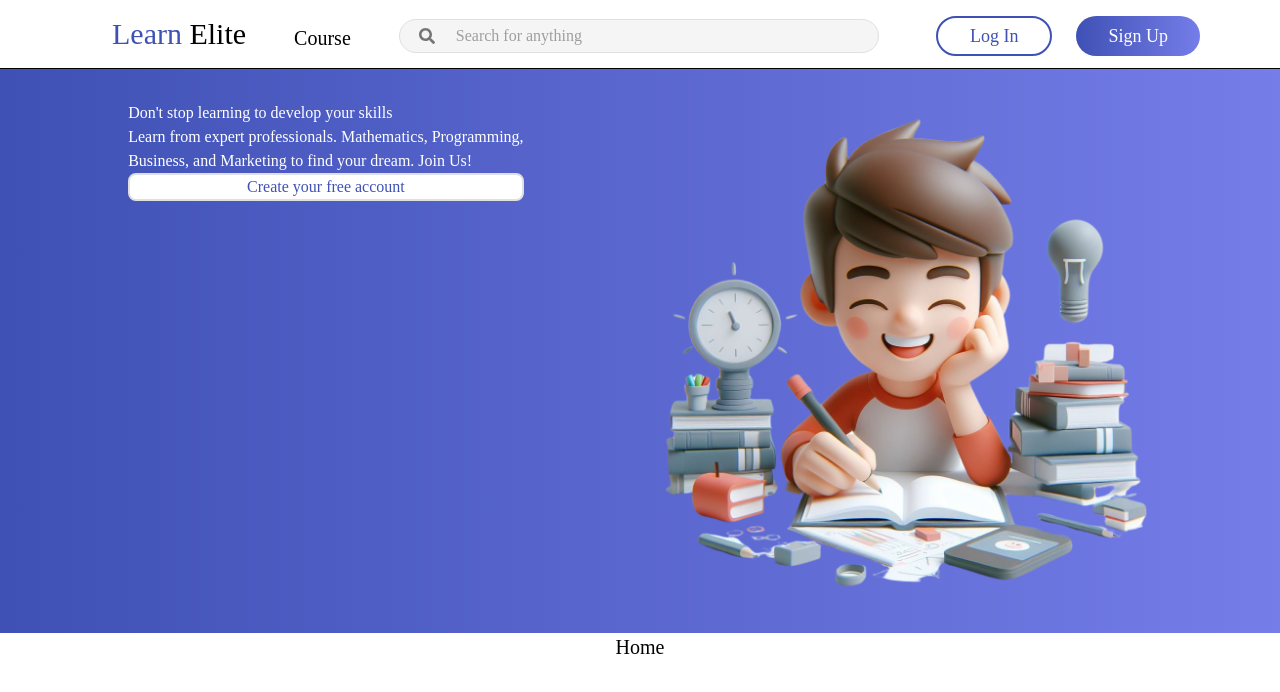
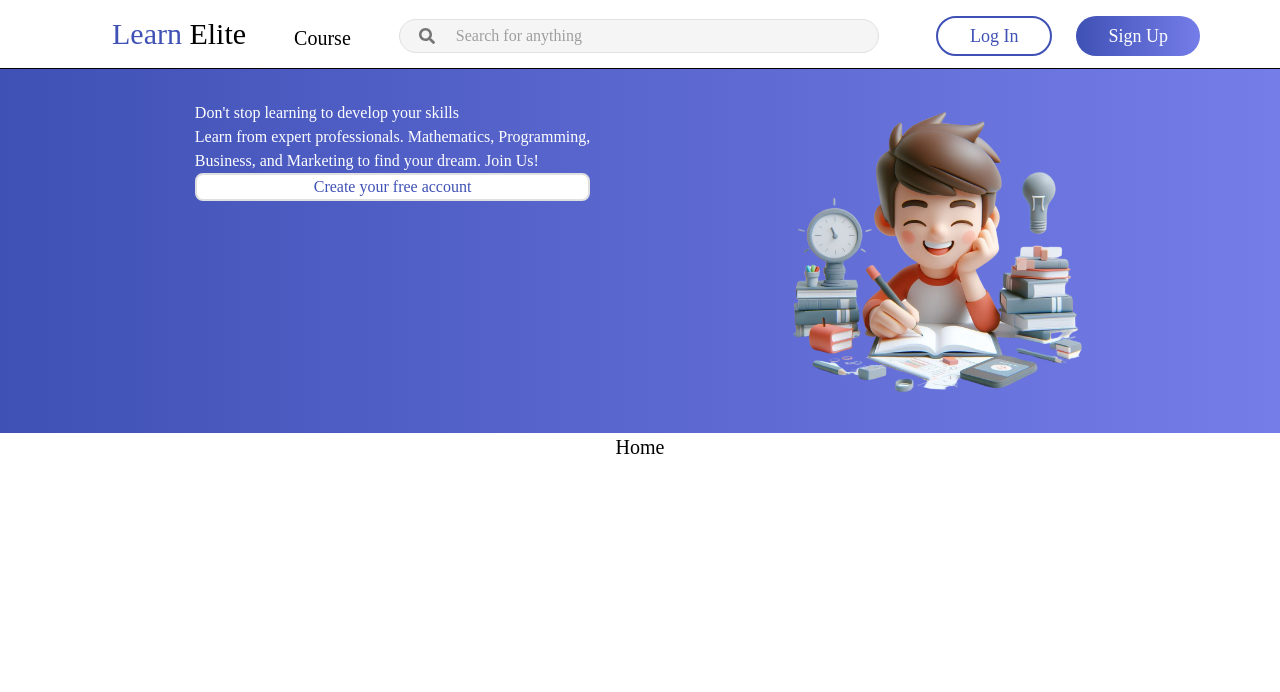
Before and after one commit to Jenesix/skku-webprogramming-Finalproject, a Next.js app: page / in a window 1280 px wide. Shown: the top 692 px of the page. Built offline with nearby package versions, Linux system fonts and the light colour scheme.

Commit message:
Change banner img size
500*500 -> 300*300

```diff
--- a/app/page.js
+++ b/app/page.js
@@ -6,7 +6,7 @@ export default function Home() {
     <div className="font-main text-center">
       <div className="flex flex-col md:flex-row-reverse justify-evenly bg-gradient-to-r from-main to-sub  text-white w-8 h-auto ">
            <div className="my-8 md:basics-1/2">
-                <Image src={hero} width={500} height={500} />
+                <Image src={hero} width={300} height={300} />
            </div>
            <div className="my-8 md:basics-1/2 flex flex-col text-left justify-items-start">
               <p>
```
